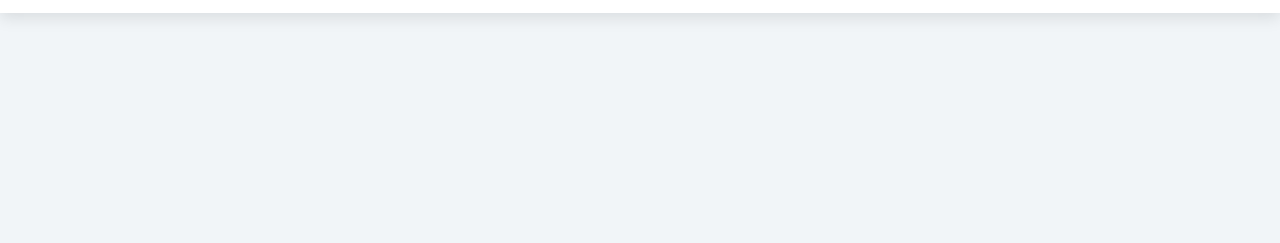
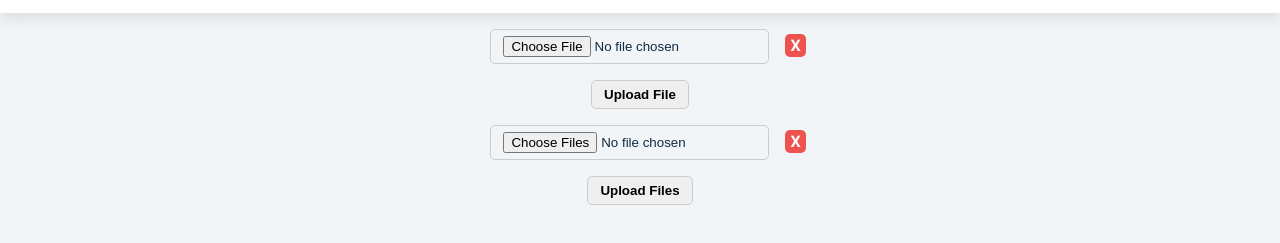
Before and after one commit to sergio2448/demo_pb_08, a website: page nav-app/index.html in a window 1280 px wide. Shown: the part 59-302 px from the top of the page. Drawn offline with nearby package versions, Linux system fonts and the light colour scheme.

Commit message:
Added form into nav app

```diff
--- a/nav-app/browser-app.js
+++ b/nav-app/browser-app.js
@@ -4,3 +4,8 @@ const links = document.querySelector('.links')
 navToggle.addEventListener('click', function () {
   links.classList.toggle('show-links')
 })
+
+const clearFile = (type) => {
+  const file = type === 'single' ? document.getElementById('myFile') : document.getElementById('myFiles');
+  file.value = "";
+};
--- a/nav-app/index.html
+++ b/nav-app/index.html
@@ -68,6 +68,20 @@
         </ul>
       </div>
     </nav>
+    <!-- Single File -->
+    <div class="single-file-form">
+      <form action='/uploadFile' enctype="multipart/form-data" method="POST">
+          <input type="file" id="myFile" name="myFile" class="input-file"><span onclick="clearFile('single')" class="clear-button">X</span>
+        <div><input type="submit" value="Upload File" class="upload-file-button"></div>
+      </form>
+    </div>
+    <!-- Multiple Files -->
+    <div class="multiple-files-form">
+      <form action='/uploadMultiple' enctype="multipart/form-data" method="POST">
+          <input type="file" id="myFiles" name="myFiles" multiple class="input-file"><span onclick="clearFile('multiple')" class="clear-button">X</span>
+          <div><input type="submit" value="Upload Files" class="upload-file-button"></div>
+      </form>
+    </div>
     <!-- javascript -->
     <script src="./browser-app.js"></script>
   </body>
--- a/nav-app/styles.css
+++ b/nav-app/styles.css
@@ -105,6 +105,9 @@ p {
   margin-bottom: 1.25rem;
   color: var(--clr-grey-5);
 }
+/* input[type="file"] {
+  display: none;
+} */
 @media screen and (min-width: 800px) {
   h1 {
     font-size: 4rem;
@@ -206,6 +209,69 @@ nav {
 .show-links {
   height: 10rem;
 }
+
+.single-file-form,
+.multiple-files-form {
+  width: 300px;
+  margin: 1em auto;
+  display: flex;
+  gap: 1em;
+  justify-content: center;
+}
+
+.single-file-form div,
+.multiple-files-form div {
+  display: flex;
+  justify-content: center;
+  padding-top: 1em;
+}
+
+.input-file {
+  border: 1px solid #ccc;
+  border-radius: 5px;
+  display: inline-block;
+  padding: 6px 12px;
+  cursor: pointer;
+  transition: all 0.5s;
+}
+
+.input-file:hover {
+  background-color: beige;
+}
+
+.upload-file-button {
+  border: 1px solid #ccc;
+  border-radius: 5px;
+  display: inline-block;
+  padding: 6px 12px;
+  cursor: pointer;
+  font-weight: bold;
+  transition: all 0.5s;
+}
+
+.upload-file-button:hover {
+  background-color: #1de9b6;
+}
+
+.clear-button {
+  position: relative;
+  left: 16px;
+  font-family: var(--ff-primary);
+  font-weight: bold;
+  font-size: 16px;
+  background-color: #ef5350 ;
+  color: white;
+  border-radius: 5px;
+  padding: 2px 5px;
+  cursor: pointer;
+  transition: all 0.5s;
+}
+
+.clear-button:hover {
+  background-color: black;
+  color: #ef5350;
+}
+
 @media screen and (min-width: 800px) {
   .nav-center {
     max-width: 1170px;
```
